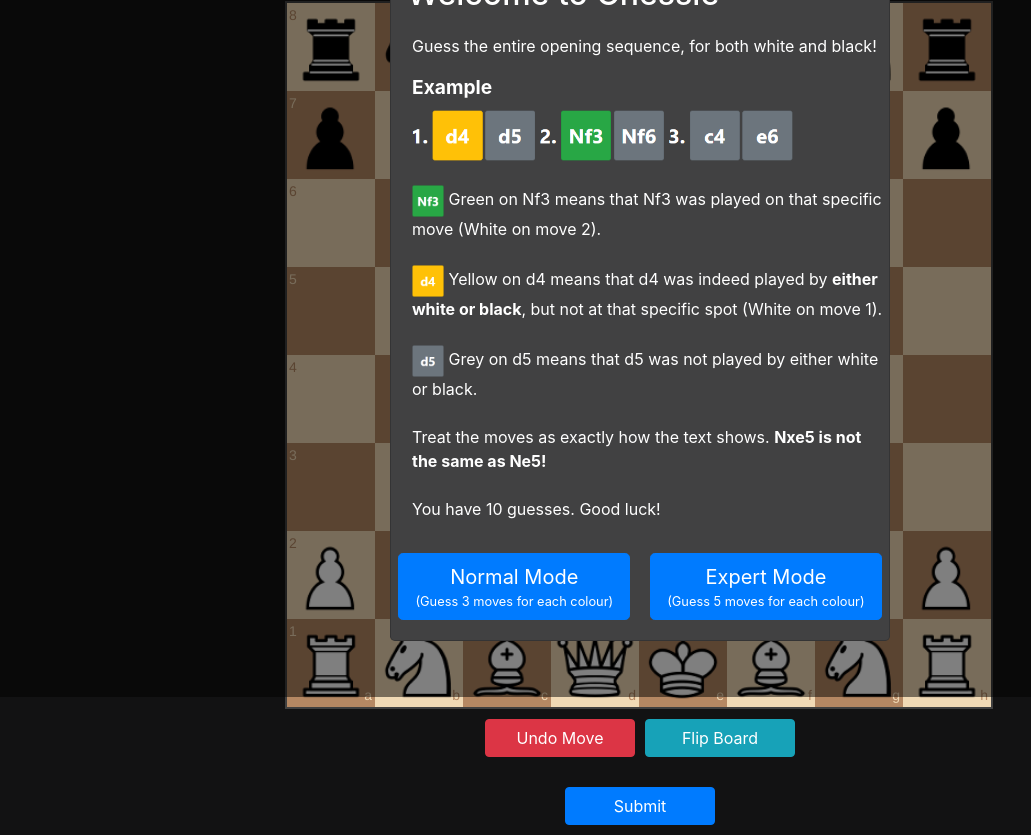
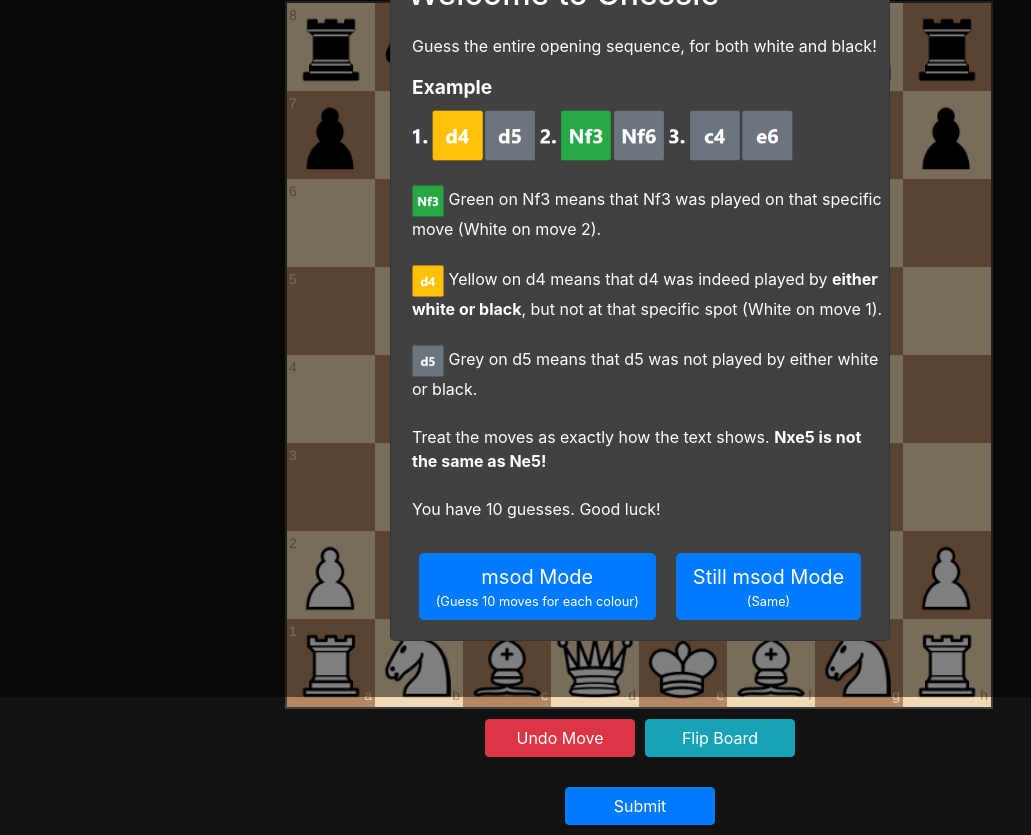
Before and after one commit to geokous/Chessle, a plain HTML site: page index.html in a window 1280 px wide. Shown: the part 103-938 px from the top of the page, without its empty margins (0-1031 px from the left). Drawn offline with Linux system fonts and the light colour scheme.

Commit message:
msod mode

```diff
--- a/index.html
+++ b/index.html
@@ -38,12 +38,12 @@
             </div>
             <div class="row justify-content-center">
               <button type="button" class="btn btn-primary btn-lg mode-button" onclick="chooseNormalMode()">
-                Normal Mode<br />
-                <p class="mode-desc">(Guess 3 moves for each colour)</p>
+                msod Mode<br />
+                <p class="mode-desc">(Guess 10 moves for each colour)</p>
               </button>
               <button type="button" class="btn btn-primary btn-lg mode-button" onclick="chooseExpertMode()">
-                Expert Mode<br />
-                <p class="mode-desc">(Guess 5 moves for each colour)</p>
+                Still msod Mode<br />
+                <p class="mode-desc">(Same)</p>
               </button>
             </div>
           </div>
```
